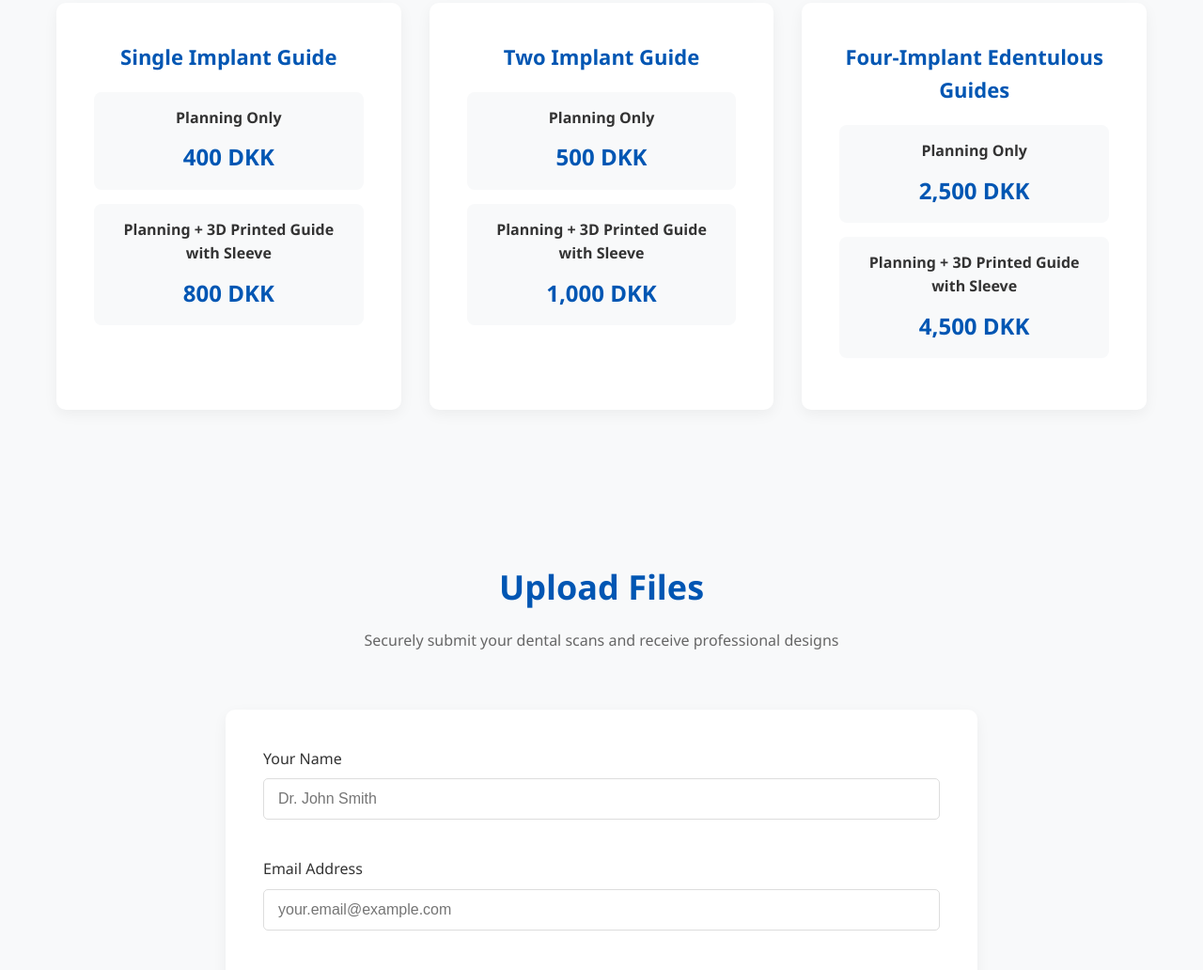
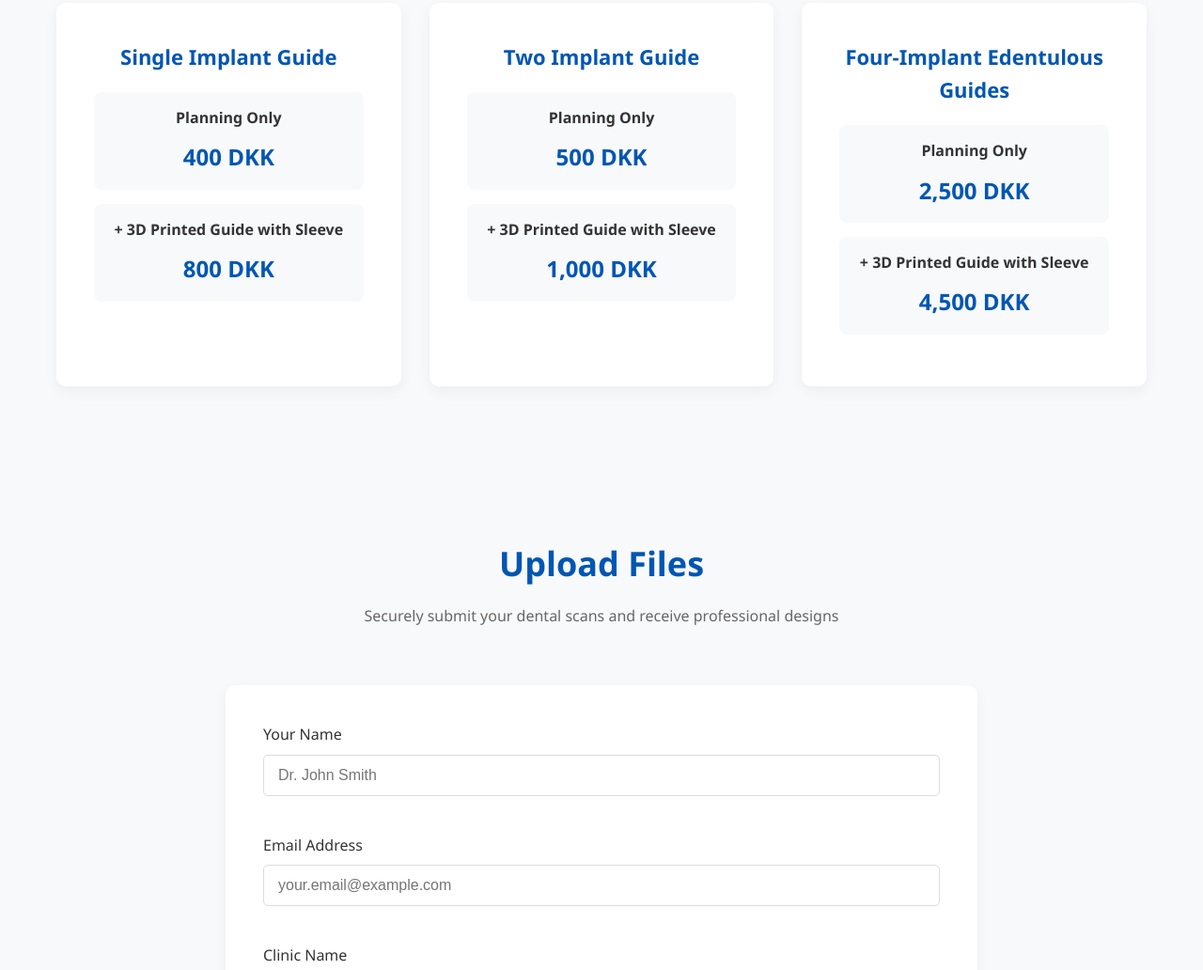
Before and after one commit to hosammistro-cmd/Landing-page, a plain HTML site: page index.html in a window 1280 px wide. Shown: the part 1956-2988 px from the top of the page at 94% size. Drawn offline with Linux system fonts and the light colour scheme.

Commit message:
Update index.html
price editing

```diff
--- a/index.html
+++ b/index.html
@@ -608,7 +608,7 @@
               <p class="price">400 DKK</p>
             </div>
             <div class="price-option">
-              <h4>Planning + 3D Printed Guide with Sleeve</h4>
+              <h4>+ 3D Printed Guide with Sleeve</h4>
               <p class="price">800 DKK</p>
             </div>
           </div>
@@ -621,7 +621,7 @@
               <p class="price">500 DKK</p>
             </div>
             <div class="price-option">
-              <h4>Planning + 3D Printed Guide with Sleeve</h4>
+              <h4>+ 3D Printed Guide with Sleeve</h4>
               <p class="price">1,000 DKK</p>
             </div>
           </div>
@@ -634,7 +634,7 @@
               <p class="price">2,500 DKK</p>
             </div>
             <div class="price-option">
-              <h4>Planning + 3D Printed Guide with Sleeve</h4>
+              <h4> + 3D Printed Guide with Sleeve</h4>
               <p class="price">4,500 DKK</p>
             </div>
           </div>
```
